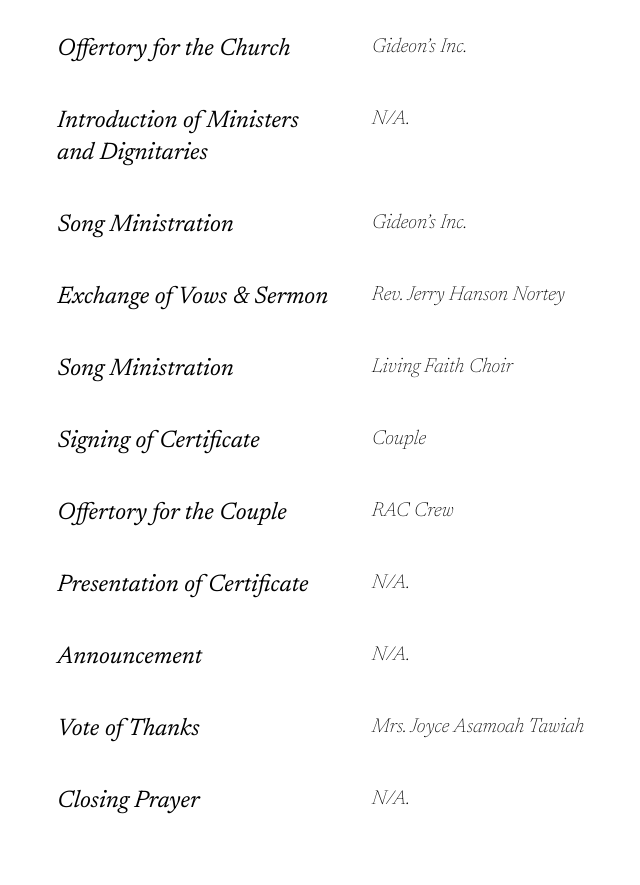
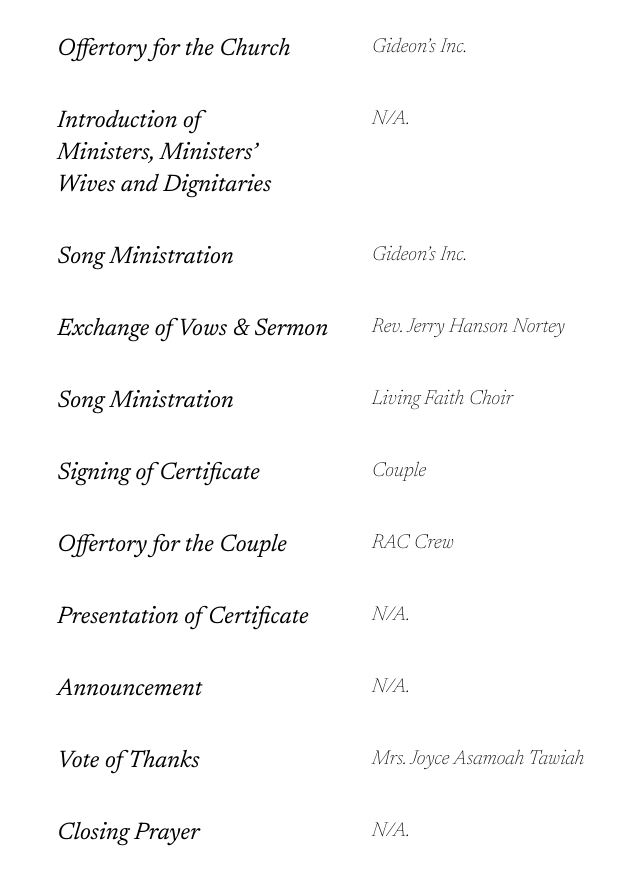
Before and after one commit to Kuameh/dbel, a React (Vite) app: page / in a window 1280 px wide. Shown: the part 1459-2344 px from the top of the page, without its empty margins (268-908 px from the left). Built offline with nearby package versions, Linux system fonts and the light colour scheme.

Commit message:
Update introduction of Ministers and Dignitaries

```diff
--- a/src/pages/Program.jsx
+++ b/src/pages/Program.jsx
@@ -184,7 +184,7 @@ const Program = () => {
             </div>
             <div className="grid items-start justify-start md:grid-cols-2">
               <h2 className="mb-2 text-2xl font-normal italic">
-                Introduction of Ministers and Dignitaries
+                Introduction of Ministers, Ministers’ Wives and Dignitaries
               </h2>
               <ul className="text-xl font-light normal-case italic">
                 <li>N/A.</li>
```
